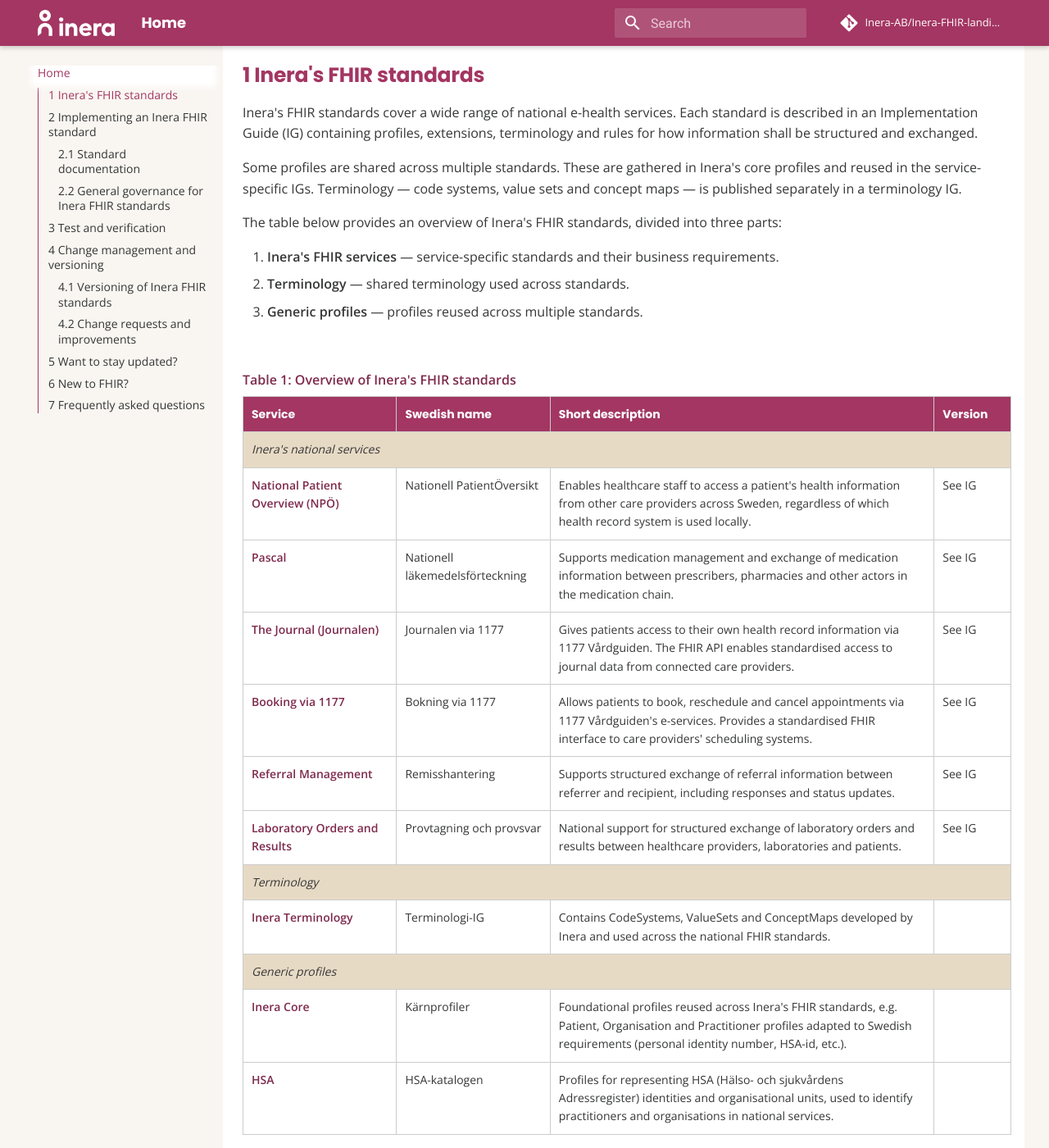
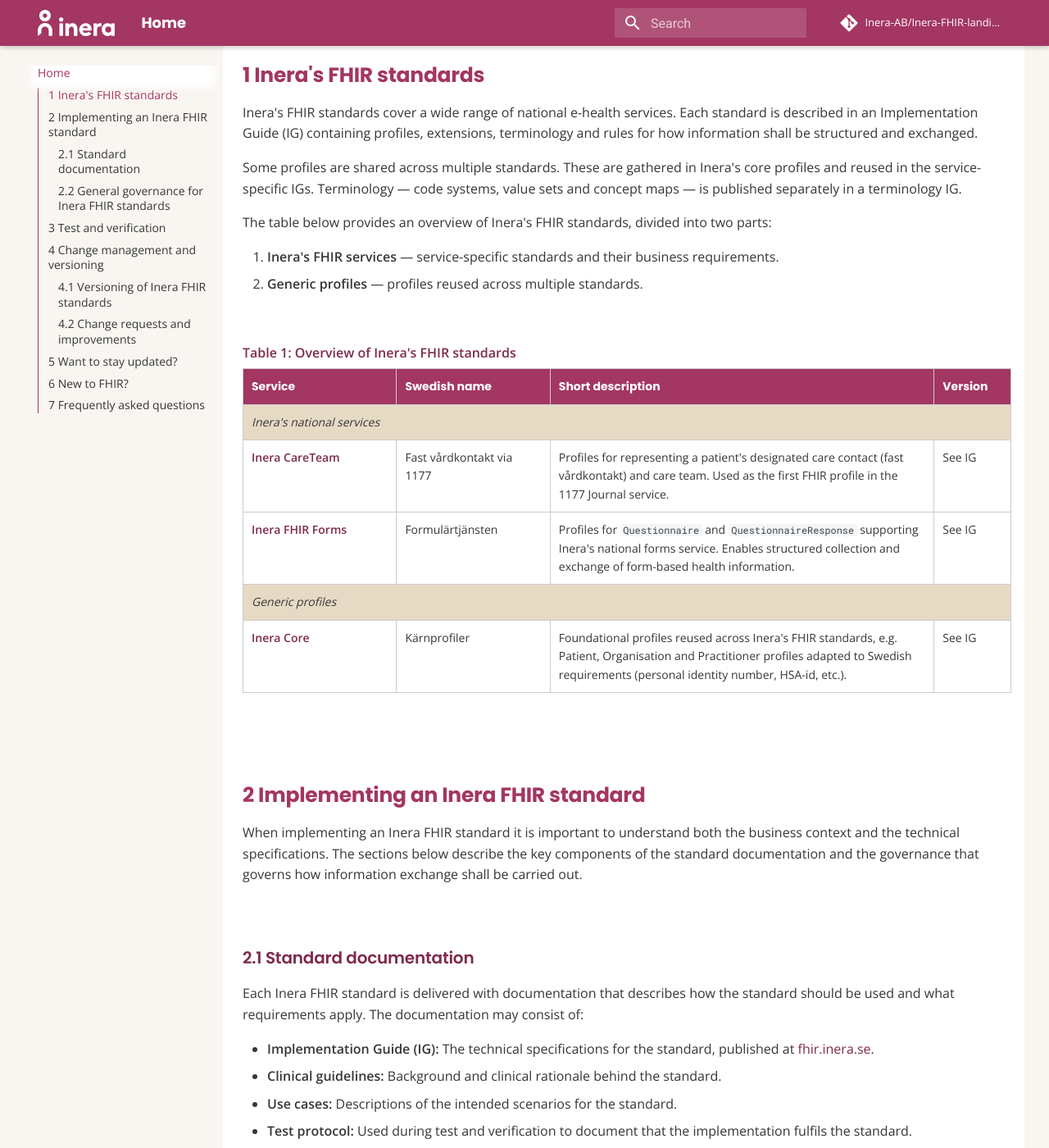
Before and after one commit to Inera-AB/Inera-FHIR-landingpage, an MkDocs documentation site: the page built from docs/index.md, in a window 1280 px wide and 1400 px high, scrolled down 879 px. Shown: the whole window at 82% size. Built offline with MkDocs 1.6.1 and Material for MkDocs 9.7.7, drawn with Linux system fonts in a browser that asks for light colours; comment, search, counter and statistics services are not loaded.

Commit message:
Replace placeholder IGs with actual initial set
Three IGs for initial launch:
- Inera CareTeam (fast vårdkontakt, first profile for 1177 Journal)
- Inera FHIR Forms (Questionnaire/QuestionnaireResponse for formulärtjänsten)
- Inera Core (foundational shared profiles)

https://claude.ai/code/session_015iK6gvdTe4HJ7A8YTSyadh

```diff
--- a/docs/index.md
+++ b/docs/index.md
@@ -30,11 +30,10 @@ Inera's FHIR standards cover a wide range of national e-health services. Each st
 
 Some profiles are shared across multiple standards. These are gathered in Inera's core profiles and reused in the service-specific IGs. Terminology — code systems, value sets and concept maps — is published separately in a terminology IG.
 
-The table below provides an overview of Inera's FHIR standards, divided into three parts:
+The table below provides an overview of Inera's FHIR standards, divided into two parts:
 
 1. **Inera's FHIR services** — service-specific standards and their business requirements.
-2. **Terminology** — shared terminology used across standards.
-3. **Generic profiles** — profiles reused across multiple standards.
+2. **Generic profiles** — profiles reused across multiple standards.
 
 <br>
 
@@ -60,49 +59,16 @@ The table below provides an overview of Inera's FHIR standards, divided into thr
     <td class="tg-category" colspan="4"><em>Inera's national services</em></td>
   </tr>
   <tr>
-    <td class="tg-cell"><a href="https://fhir.inera.se/ig/npo/" target="_blank">National Patient Overview (NPÖ)</a></td>
-    <td class="tg-cell">Nationell PatientÖversikt</td>
-    <td class="tg-cell">Enables healthcare staff to access a patient's health information from other care providers across Sweden, regardless of which health record system is used locally.</td>
+    <td class="tg-cell"><a href="https://fhir.inera.se/ig/careteam/" target="_blank">Inera CareTeam</a></td>
+    <td class="tg-cell">Fast vårdkontakt via 1177</td>
+    <td class="tg-cell">Profiles for representing a patient's designated care contact (fast vårdkontakt) and care team. Used as the first FHIR profile in the 1177 Journal service.</td>
     <td class="tg-cell">See IG</td>
   </tr>
   <tr>
-    <td class="tg-cell"><a href="https://fhir.inera.se/ig/pascal/" target="_blank">Pascal</a></td>
-    <td class="tg-cell">Nationell läkemedelsförteckning</td>
-    <td class="tg-cell">Supports medication management and exchange of medication information between prescribers, pharmacies and other actors in the medication chain.</td>
+    <td class="tg-cell"><a href="https://fhir.inera.se/ig/forms/" target="_blank">Inera FHIR Forms</a></td>
+    <td class="tg-cell">Formulärtjänsten</td>
+    <td class="tg-cell">Profiles for <code>Questionnaire</code> and <code>QuestionnaireResponse</code> supporting Inera's national forms service. Enables structured collection and exchange of form-based health information.</td>
     <td class="tg-cell">See IG</td>
-  </tr>
-  <tr>
-    <td class="tg-cell"><a href="https://fhir.inera.se/ig/journalen/" target="_blank">The Journal (Journalen)</a></td>
-    <td class="tg-cell">Journalen via 1177</td>
-    <td class="tg-cell">Gives patients access to their own health record information via 1177 Vårdguiden. The FHIR API enables standardised access to journal data from connected care providers.</td>
-    <td class="tg-cell">See IG</td>
-  </tr>
-  <tr>
-    <td class="tg-cell"><a href="https://fhir.inera.se/ig/booking/" target="_blank">Booking via 1177</a></td>
-    <td class="tg-cell">Bokning via 1177</td>
-    <td class="tg-cell">Allows patients to book, reschedule and cancel appointments via 1177 Vårdguiden's e-services. Provides a standardised FHIR interface to care providers' scheduling systems.</td>
-    <td class="tg-cell">See IG</td>
-  </tr>
-  <tr>
-    <td class="tg-cell"><a href="https://fhir.inera.se/ig/remiss/" target="_blank">Referral Management</a></td>
-    <td class="tg-cell">Remisshantering</td>
-    <td class="tg-cell">Supports structured exchange of referral information between referrer and recipient, including responses and status updates.</td>
-    <td class="tg-cell">See IG</td>
-  </tr>
-  <tr>
-    <td class="tg-cell"><a href="https://fhir.inera.se/ig/provtagning/" target="_blank">Laboratory Orders and Results</a></td>
-    <td class="tg-cell">Provtagning och provsvar</td>
-    <td class="tg-cell">National support for structured exchange of laboratory orders and results between healthcare providers, laboratories and patients.</td>
-    <td class="tg-cell">See IG</td>
-  </tr>
-  <tr>
-    <td class="tg-category" colspan="4"><em>Terminology</em></td>
-  </tr>
-  <tr>
-    <td class="tg-cell"><a href="https://fhir.inera.se/ig/terminology/" target="_blank">Inera Terminology</a></td>
-    <td class="tg-cell">Terminologi-IG</td>
-    <td class="tg-cell">Contains CodeSystems, ValueSets and ConceptMaps developed by Inera and used across the national FHIR standards.</td>
-    <td class="tg-cell"></td>
   </tr>
   <tr>
     <td class="tg-category" colspan="4"><em>Generic profiles</em></td>
@@ -111,13 +77,7 @@ The table below provides an overview of Inera's FHIR standards, divided into thr
     <td class="tg-cell"><a href="https://fhir.inera.se/ig/core/" target="_blank">Inera Core</a></td>
     <td class="tg-cell">Kärnprofiler</td>
     <td class="tg-cell">Foundational profiles reused across Inera's FHIR standards, e.g. Patient, Organisation and Practitioner profiles adapted to Swedish requirements (personal identity number, HSA-id, etc.).</td>
-    <td class="tg-cell"></td>
-  </tr>
-  <tr>
-    <td class="tg-cell"><a href="https://fhir.inera.se/ig/hsa/" target="_blank">HSA</a></td>
-    <td class="tg-cell">HSA-katalogen</td>
-    <td class="tg-cell">Profiles for representing HSA (Hälso- och sjukvårdens Adressregister) identities and organisational units, used to identify practitioners and organisations in national services.</td>
-    <td class="tg-cell"></td>
+    <td class="tg-cell">See IG</td>
   </tr>
 </tbody>
 </table>
```
